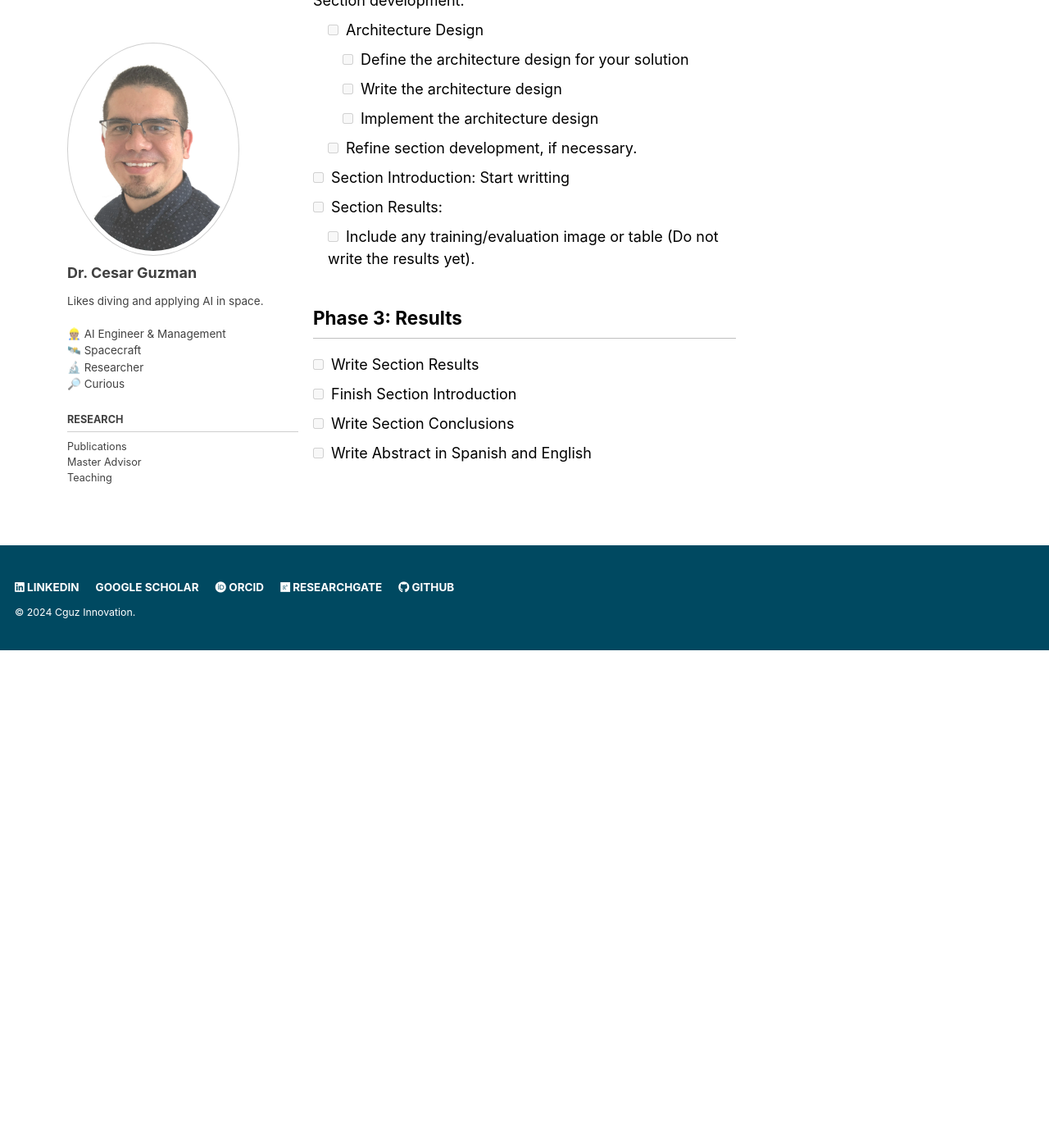
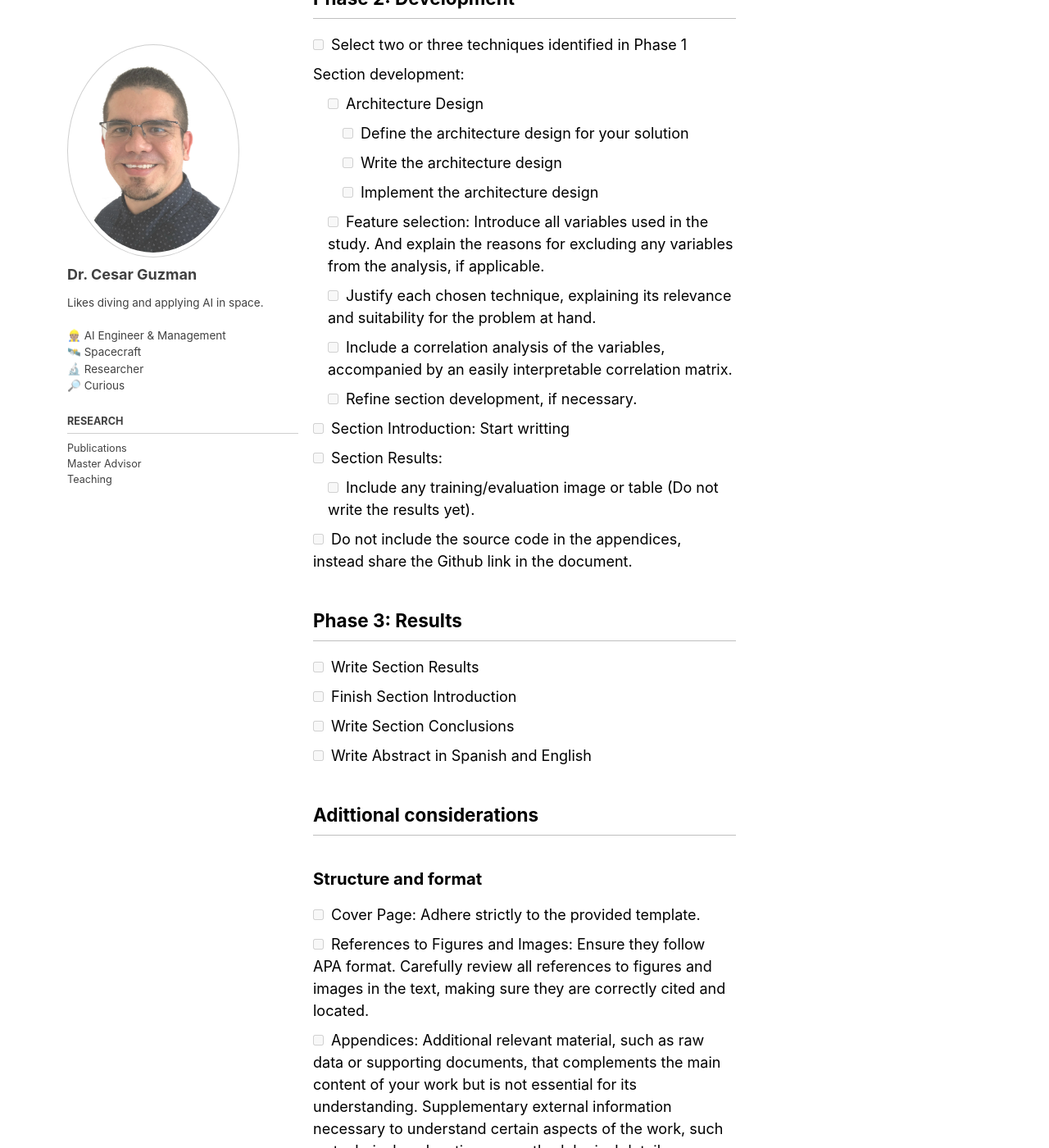
Before and after one commit to cguz/cguz.github.io, a Jekyll site: the page built from site/research/guidance.md, in a window 1280 px wide and 1400 px high, scrolled down 1325 px. Shown: the whole window at 82% size. Built offline with Jekyll 4.4.1, drawn with Linux system fonts in a browser that asks for light colours; cached includes are drawn as plain includes; before the commit the page ends 2118 px from its top, so only the background shows below that; some of the changed text lies outside the part shown.

Commit message:
Adding guidance and pages

```diff
--- a/site/research/guidance.md
+++ b/site/research/guidance.md
@@ -26,6 +26,7 @@ All the following should be written directly on the word/latex template
 - Use APA or IEEE referencing style
 
 - [ ] Define topic and title
+- [ ] The title is specific and directly related to the content of the work. The title should provide a clear idea of the topics covered and the conclusions reached
 - [ ] Create initial document structure with chapters and sections
 - [ ] Section Objectives: Write General and specific objectives (max 1.5 pages)
 - [ ] Section State of the Art:
@@ -46,10 +47,14 @@ All the following should be written directly on the word/latex template
     - [ ] Define the architecture design for your solution
     - [ ] Write the architecture design
     - [ ] Implement the architecture design
+  - [ ] Feature selection: Introduce all variables used in the study. And explain the reasons for excluding any variables from the analysis, if applicable.
+  - [ ] Justify each chosen technique, explaining its relevance and suitability for the problem at hand.
+  - [ ] Include a correlation analysis of the variables, accompanied by an easily interpretable correlation matrix.
   - [ ] Refine section development, if necessary.
 - [ ] Section Introduction: Start writting
 - [ ] Section Results:
   - [ ] Include any training/evaluation image or table (Do not write the results yet).
+- [ ] Do not include the source code in the appendices, instead share the Github link in the document.
 
 ## Phase 3: Results
 
@@ -57,3 +62,16 @@ All the following should be written directly on the word/latex template
 - [ ] Finish Section Introduction
 - [ ] Write Section Conclusions
 - [ ] Write Abstract in Spanish and English
+
+
+## Adittional considerations
+
+### Structure and format
+
+- [ ] Cover Page: Adhere strictly to the provided template.
+- [ ] References to Figures and Images: Ensure they follow APA format. Carefully review all references to figures and images in the text, making sure they are correctly cited and located.
+- [ ] Appendices: Additional relevant material, such as raw data or supporting documents, that complements the main content of your work but is not essential for its understanding. Supplementary external information necessary to understand certain aspects of the work, such as technical explanations or methodological details.
+
+### Content
+
+- [ ] Writing and Clarity: Review the work to correct any grammatical errors and ensure clear and precise communication.
```
